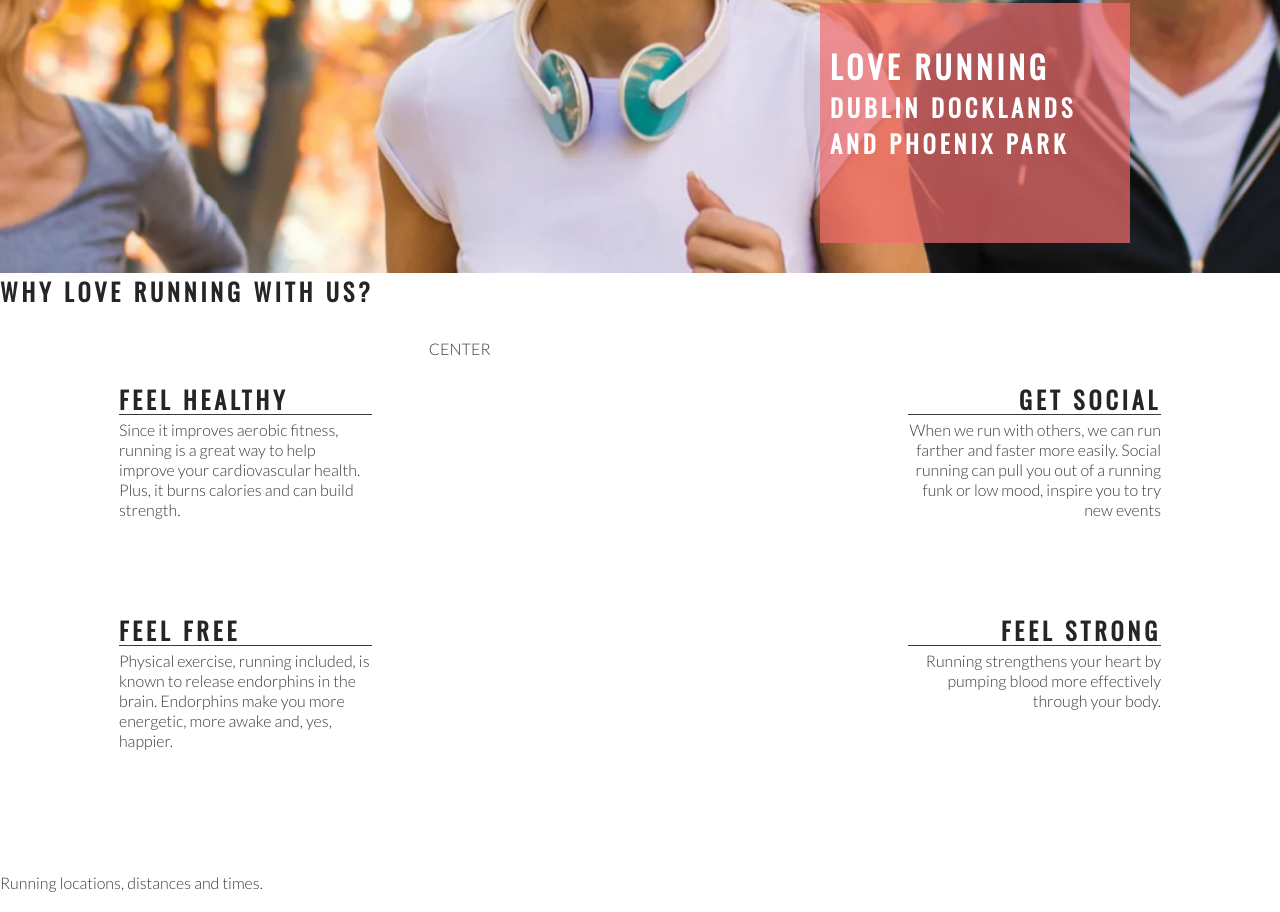
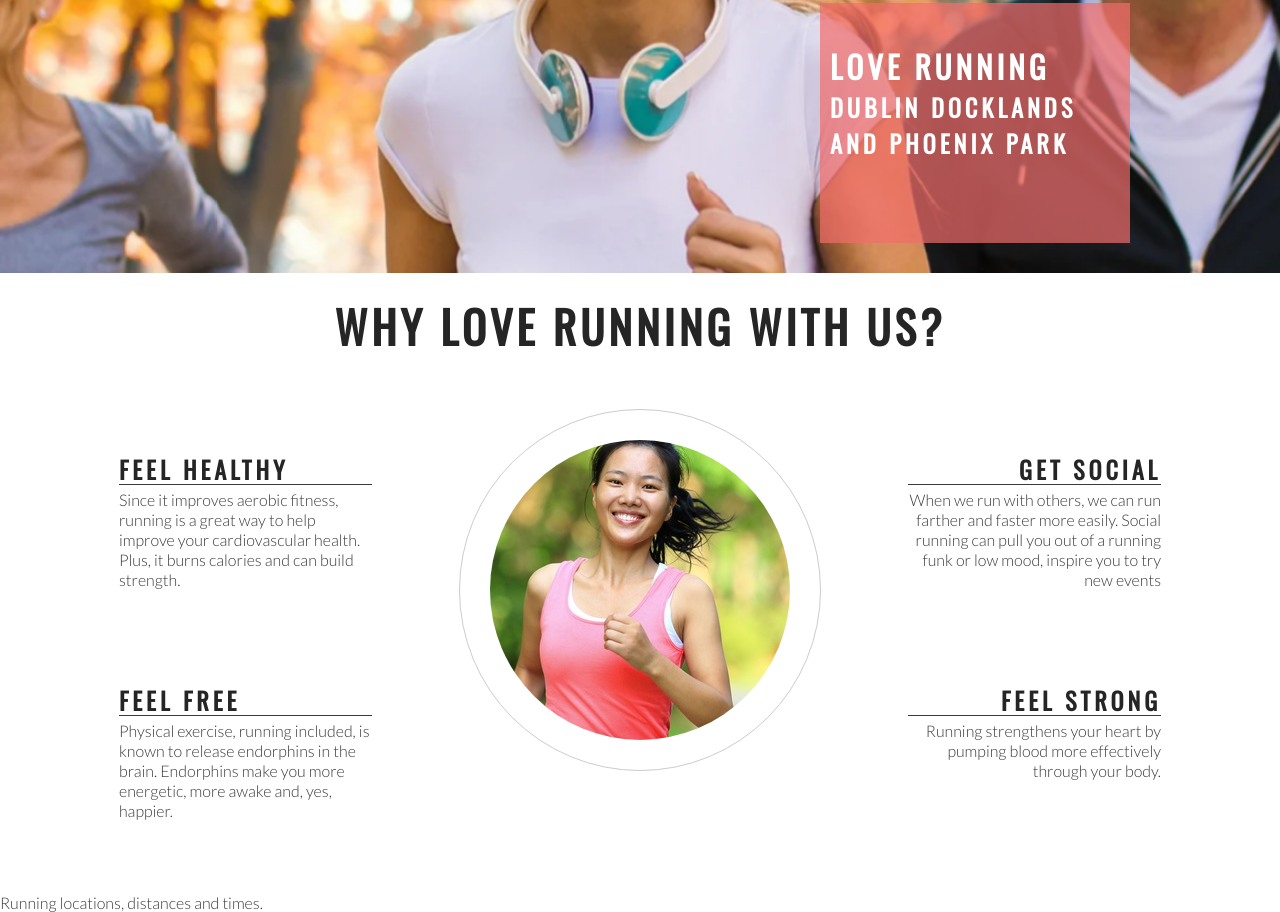
Before and after one commit to nikkibudeanu/loverunning, a plain HTML site: page index.html in a window 1280 px wide. Shown: the part 393-1305 px from the top of the page. Drawn offline with nearby package versions, Linux system fonts and the light colour scheme.

Commit message:
add center about section

```diff
--- a/assets/css/style.css
+++ b/assets/css/style.css
@@ -181,3 +181,27 @@ hr{
 .right-about-heading p{
     text-align: right;
 }
+
+#welcome {
+    text-align: center;
+    margin: 20px 0;
+    font-size:280%;
+}
+
+#circle-container{
+    width:300px;
+    height:300px;
+    padding:30px;
+    border-style: solid;
+    border-color: #ccc;
+    border-radius: 50%;
+    border-width: 1px;
+    margin:0 auto;
+}
+
+#circle-cover-bg{
+    background:url('../images/ethos-center-image.jpeg') no-repeat center center;
+    height:100%;
+    border-radius:50%;
+
+}
--- a/index.html
+++ b/index.html
@@ -52,7 +52,7 @@
 
 
     <section id="club-ethos">
-        <h1>Why Love Running With Us?</h1>
+        <h2 id="welcome">Why Love Running With Us?</h2>
       <div id="left-about">
 
 
@@ -98,7 +98,13 @@
 
 
 
-      <div id="center-about">CENTER</div>
+      <div id="center-about">
+
+<div id="circle-container">
+    <div id="circle-cover-bg"></div>
+</div>
+
+      </div>
     </section>
 
 
```
Also changed, not shown: assets/images/ethos-center-image.jpeg (added).
